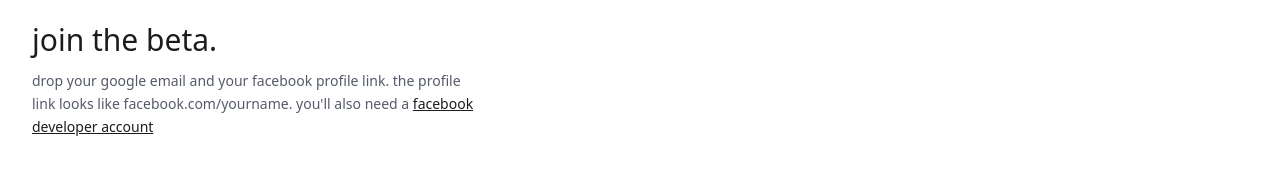
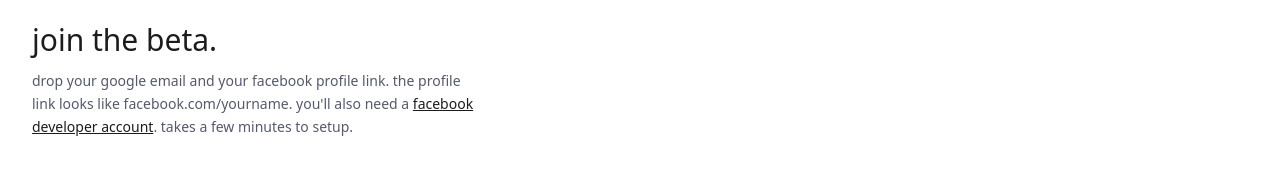
Before and after one commit to abena07/publr, a React (Vite) app in the folder frontend/: page /join in a window 1280 px wide. Shown: the part 205-375 px from the top of the page. Built offline with nearby package versions, Linux system fonts and the light colour scheme; no server answers.

Commit message:
tweaks to join page

```diff
--- a/frontend/src/pages/Join.tsx
+++ b/frontend/src/pages/Join.tsx
@@ -63,8 +63,8 @@
               <h1 className="text-3xl font-medium text-[#1c1c1e]">join the beta.</h1>
               <p className="text-sm text-[#555a6a] leading-relaxed">
                 drop your google email and your facebook profile link. the profile link looks like facebook.com/yourname. you'll also need a{" "}
-                <a href="https://developers.facebook.com" target="_blank" rel="noopener noreferrer" className="underline text-[#1c1c1e]">facebook developer account</a>
-
+                <a href="https://developers.facebook.com" target="_blank" rel="noopener noreferrer" className="underline text-[#1c1c1e]">facebook developer account</a>.
+                {" "} takes a few minutes to setup.
               </p>
             </div>
 
```
